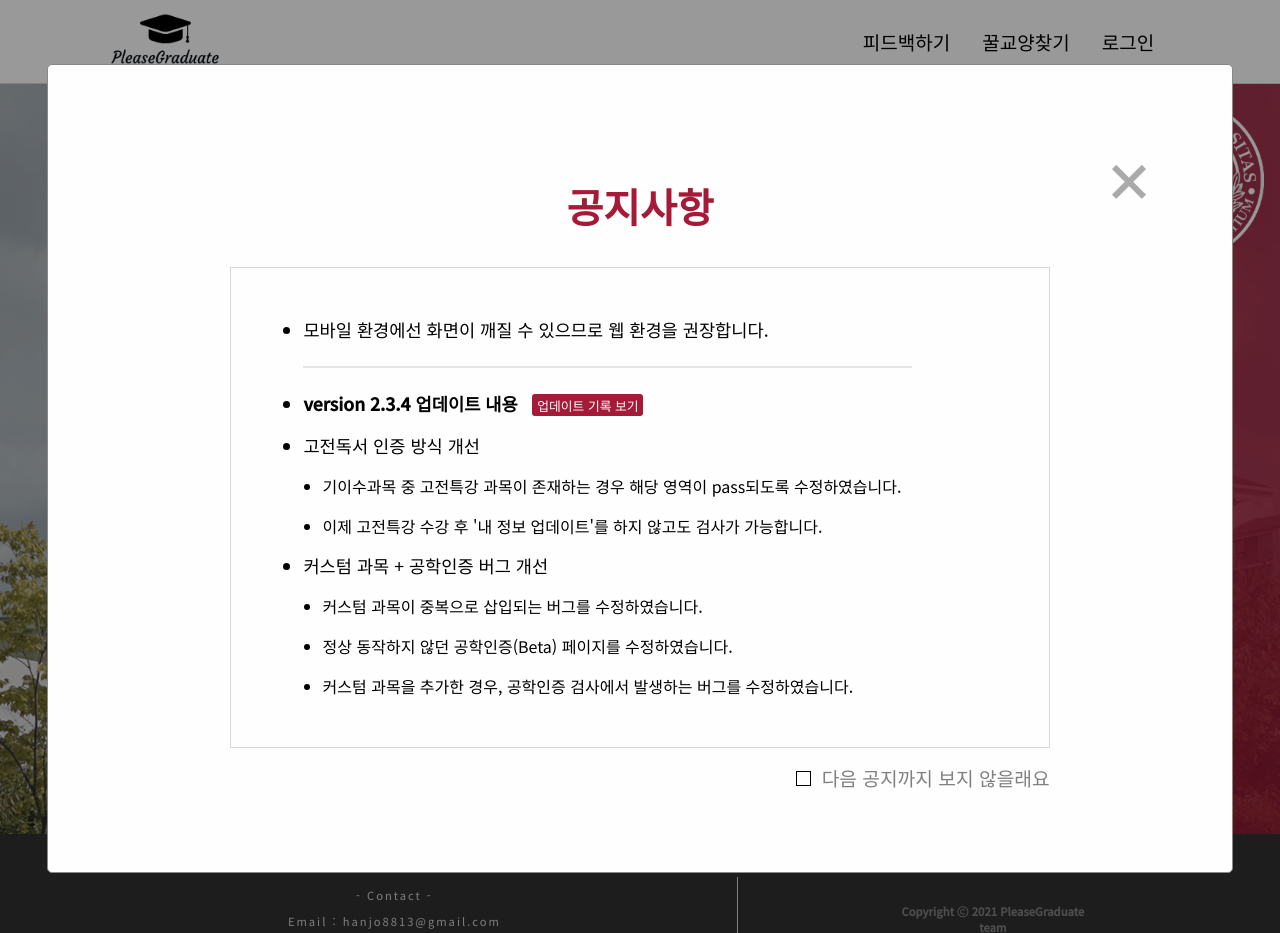
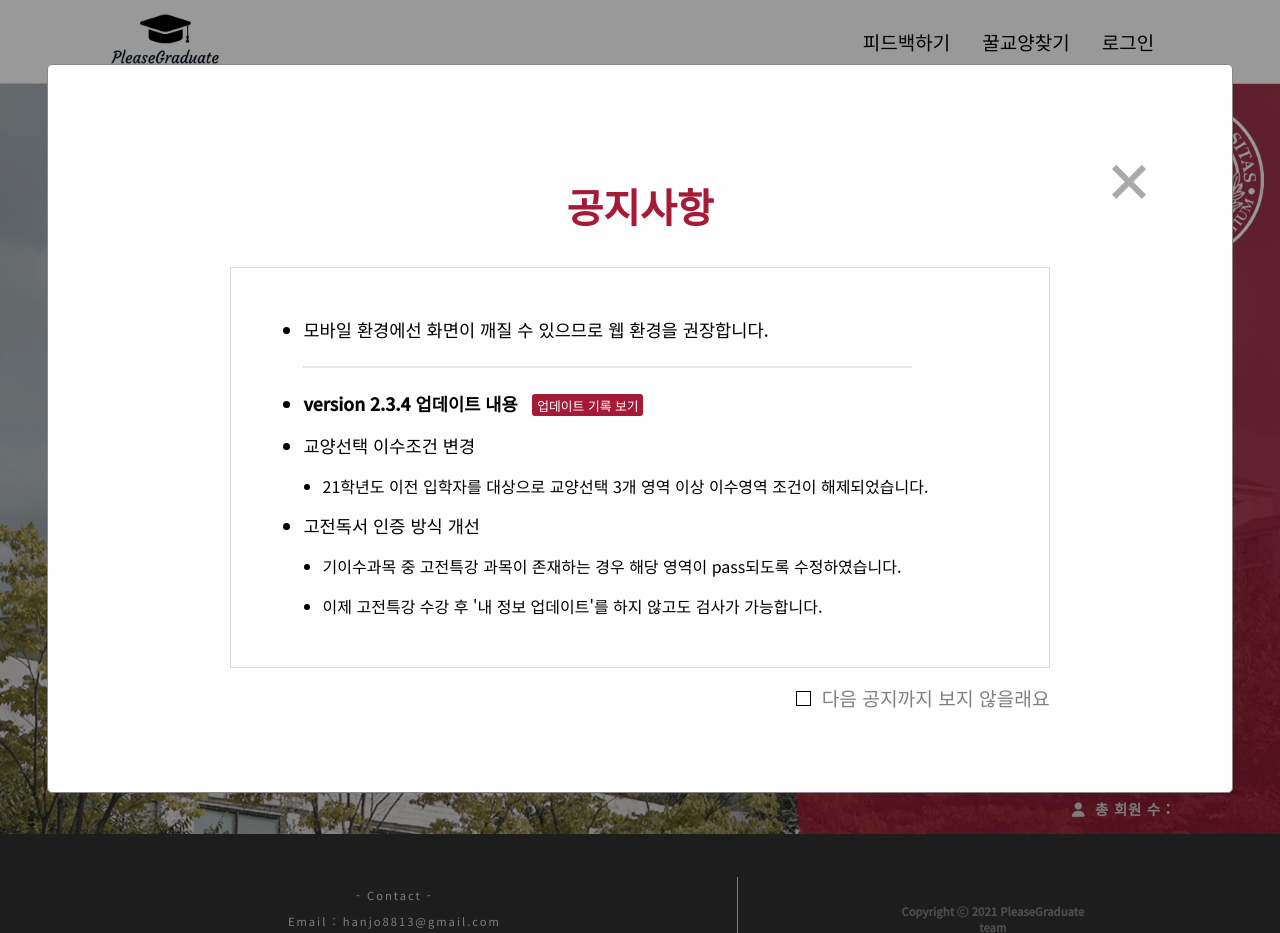
Before and after one commit to hanjo8813/PleaseGraduate, a Django app: template app/templates/head.html in a window 1280 px wide. Run offline with Django 3.2, Linux system fonts and the light colour scheme; the template is opened without the code that fills it, so the values that code supplies are empty; some libraries are stand-ins or nearby versions.

Commit message:
feat: 교선 내용 공지사항/쿠키 반영

```diff
--- a/app/templates/head.html
+++ b/app/templates/head.html
@@ -53,13 +53,11 @@
                         <b>version 2.3.4 업데이트 내용</b>&nbsp;&nbsp;
                         <a class="link_site" target="_blank" href="https://github.com/hanjo8813/PleaseGraduate/blob/master/CHANGELOG.md">업데이트 기록 보기</a>
                     </li>
+                    <li>교양선택 이수조건 변경</li>
+                        <li style="margin-left:1.2rem; font-size:1rem;">21학년도 이전 입학자를 대상으로 교양선택 3개 영역 이상 이수영역 조건이 해제되었습니다.</li>
                     <li>고전독서 인증 방식 개선</li>
                         <li style="margin-left:1.2rem; font-size:1rem;">기이수과목 중 고전특강 과목이 존재하는 경우 해당 영역이 pass되도록 수정하였습니다.</li>
                         <li style="margin-left:1.2rem; font-size:1rem;">이제 고전특강 수강 후 '내 정보 업데이트'를 하지 않고도 검사가 가능합니다.</li>
-                    <li>커스텀 과목 + 공학인증 버그 개선</li>
-                        <li style="margin-left:1.2rem; font-size:1rem;">커스텀 과목이 중복으로 삽입되는 버그를 수정하였습니다.</li>
-                        <li style="margin-left:1.2rem; font-size:1rem;">정상 동작하지 않던 공학인증(Beta) 페이지를 수정하였습니다.</li>
-                        <li style="margin-left:1.2rem; font-size:1rem;">커스텀 과목을 추가한 경우, 공학인증 검사에서 발생하는 버그를 수정하였습니다.</li>
                 </ul>
             </div>
             <div class="popup_check">
@@ -107,7 +105,7 @@
     */
 
     // 쿠키 여부에 따라 모달창 렌더링
-    var unlook_cookie = document.cookie.match('(^|;) ?' + 'is_unlook_1030' + '=([^;]*)(;|$)');
+    var unlook_cookie = document.cookie.match('(^|;) ?' + 'is_unlook_0125' + '=([^;]*)(;|$)');
     if (unlook_cookie == null) {
         document.getElementById('myModal').style.display = 'block';
     }
@@ -121,7 +119,7 @@
             if (chk.checked) {
                 var date = new Date();
                 date.setTime(date.getTime() + 60 * 24 * 60 * 60 * 1000);
-                document.cookie = 'is_unlook_1030' + '=' + 'unlook' + ';expires=' + date.toUTCString() + ';path=/';
+                document.cookie = 'is_unlook_0125' + '=' + 'unlook' + ';expires=' + date.toUTCString() + ';path=/';
             }
         }
     }
```
